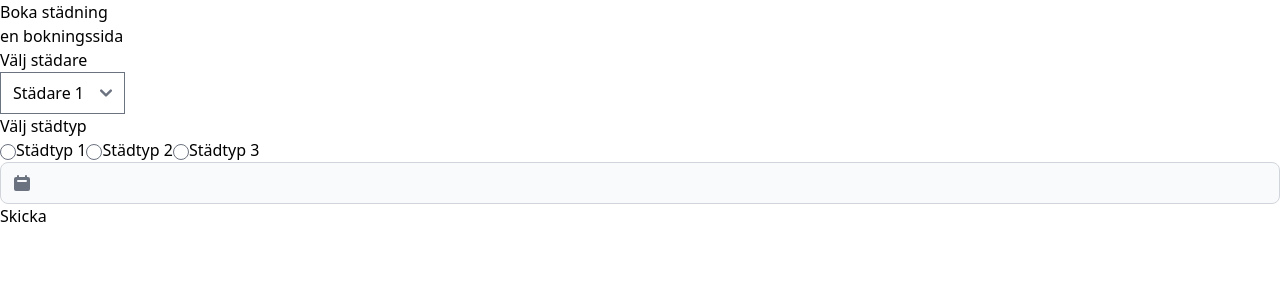
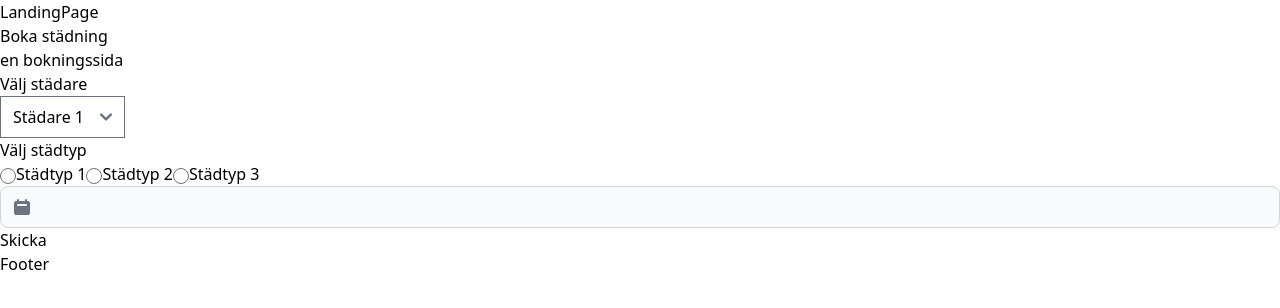
Before and after one commit to varamara/cleaning-service, a React (Vite) app in the folder cleaning-service-js-2/: page / in a window 1280 px wide. Shown: the top 308 px of the page. Built offline with nearby package versions, Linux system fonts and the light colour scheme.

Commit message:
Add Navbar, Footer, and LandingPage components

```diff
--- a/cleaning-service-js-2/src/App.tsx
+++ b/cleaning-service-js-2/src/App.tsx
@@ -1,15 +1,18 @@
 
-import './App.css'
-import BookingPage from './pages/BookingPage'
-
+import "./App.css";
+import BookingPage from "./pages/BookingPage";
+import LandingPage from "./pages/LandingPage";
+import Navbar from "./components/sharedcomponents/Navbar";
+import Footer from "./components/sharedcomponents/Footer";
 function App() {
-
-
   return (
     <>
-     <BookingPage/>
+      <Navbar />
+      <LandingPage />
+      <BookingPage />
+      <Footer />
     </>
-  )
+  );
 }
 
-export default App
+export default App;
--- a/cleaning-service-js-2/src/components/sharedcomponents/Footer.tsx
+++ b/cleaning-service-js-2/src/components/sharedcomponents/Footer.tsx
@@ -0,0 +1,8 @@
+
+const Footer = () => {
+  return (
+    <div>Footer</div>
+  )
+}
+
+export default Footer
--- a/cleaning-service-js-2/src/pages/LandingPage.tsx
+++ b/cleaning-service-js-2/src/pages/LandingPage.tsx
@@ -0,0 +1,9 @@
+
+
+const LandingPage = () => {
+  return (
+    <div>LandingPage</div>
+  )
+}
+
+export default LandingPage
```
Also changed, not shown: cleaning-service-js-2/src/components/sharedcomponents/Navbar.tsx (+10 -0 lines), 1 other file (tests, documents, lock files or other folders).
